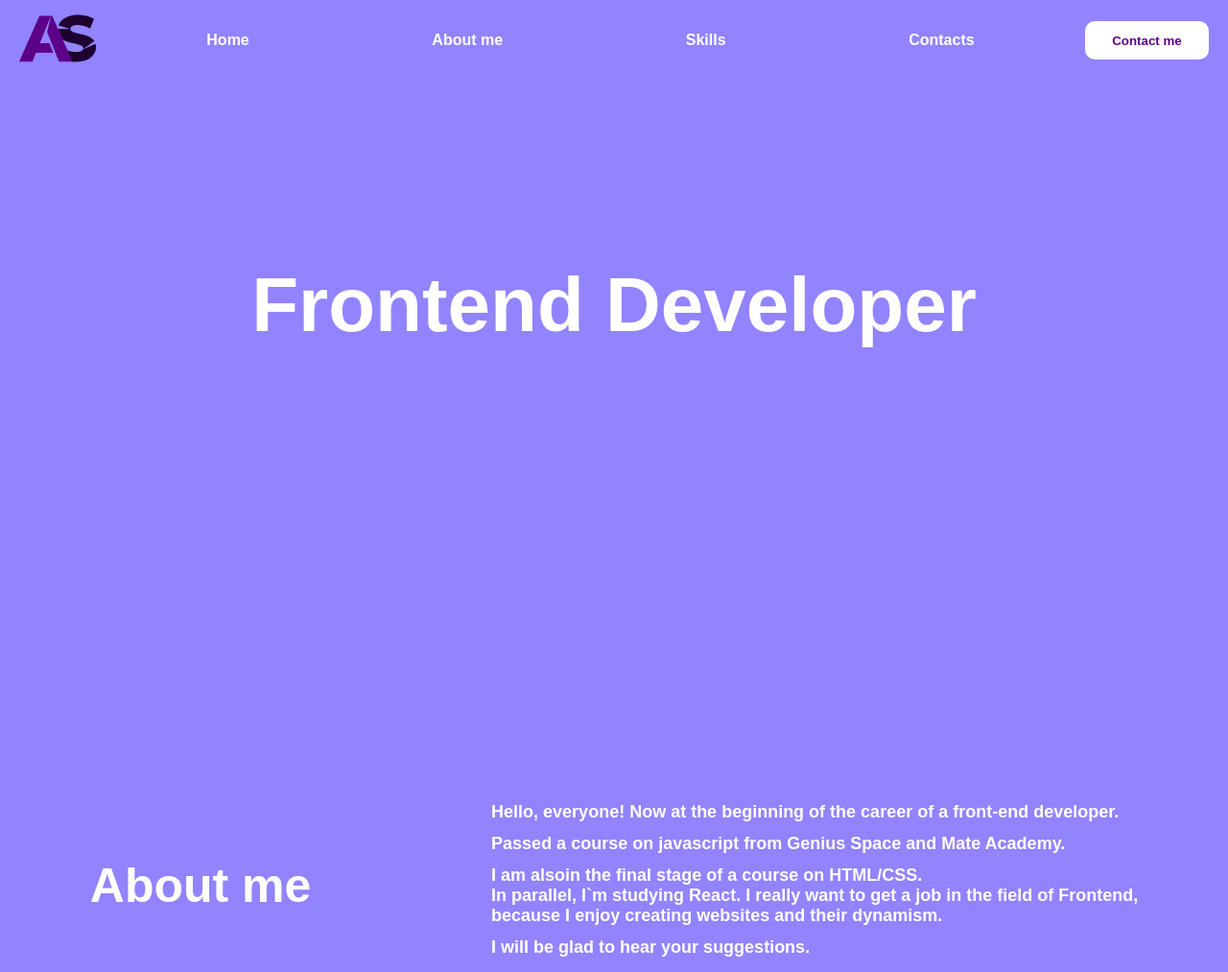
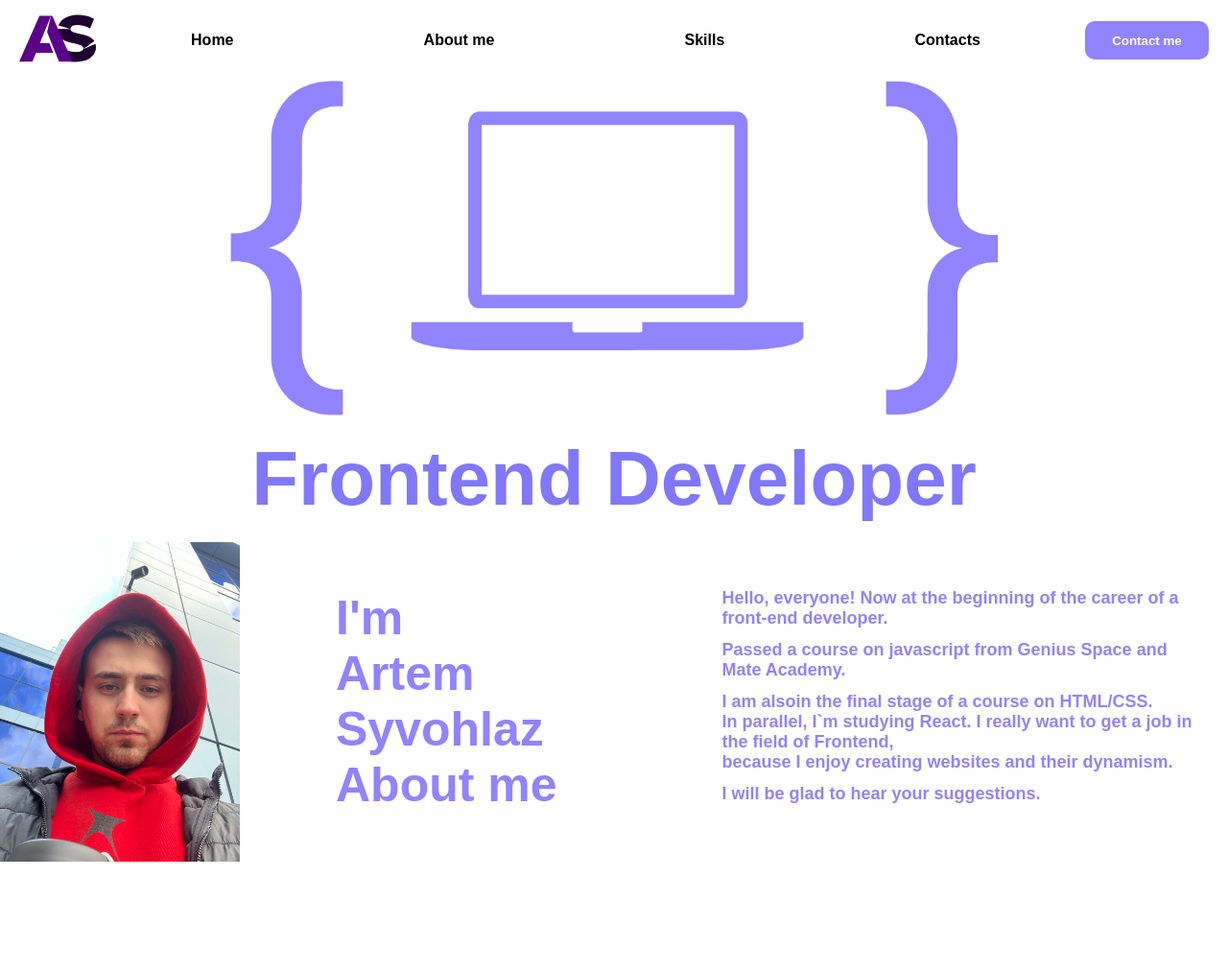
Before and after one commit to jonnytaddesky/CV, a plain HTML site: page index.html in a window 1280 px wide. Shown: the top 1013 px of the page at 96% size. Drawn offline with Linux system fonts and the light colour scheme; a web font is replaced by a local one.

Commit message:
change design

```diff
--- a/index.html
+++ b/index.html
@@ -24,10 +24,25 @@
     </header>
     <main>
       <section class="hero-section">
+        <img
+          class="hero-section-logo"
+          src="./images/hero-logo.png"
+          alt="Logo"
+        />
         <h1 class="hero-section-title">Frontend Developer</h1>
       </section>
       <section id="about_me" class="section-about">
-        <h2 class="section-about-title">About me</h2>
+        <img
+          class="section-about-photo"
+          src="./images/my-photo.jpg"
+          alt="My photo"
+        />
+        <h2 class="section-about-title">
+          I'm <br />
+          Artem Syvohlaz <br />
+          About me
+        </h2>
+
         <div class="section-about-info">
           <p class="section-about-item">
             Hello, everyone! Now at the beginning of the career of a
--- a/styles/style.css
+++ b/styles/style.css
@@ -57,11 +57,10 @@ html {
 }
 body {
   font-family: Montserrat, sans-serif;
-  background-color: #9283ff;
 }
 /* Header */
 .header {
-  position: absolute;
+  /* position: absolute; */
   top: 0;
   left: 0;
   width: 100%;
@@ -82,7 +81,7 @@ body {
 .header-nav-logo {
   width: 80px;
   height: 80px;
-  margin-right: 10px;
+  /* margin-right: 10px; */
 }
 
 .header-nav-list {
@@ -90,18 +89,21 @@ body {
   display: flex;
   justify-content: space-around;
   list-style: none;
-  margin: 20px 10px 20px 10px;
+  /* margin: 20px 10px 20px 10px; */
 }
 
 .header-nav-item {
   text-decoration: none;
-  color: white;
-  transition: color 0.5s;
+  color: black;
+  padding: 10px;
+  border-radius: 5px;
+  transition: color 0.3s;
 }
 
 .header-nav-item:hover {
   text-decoration: none;
-  color: #5d0089;
+  color: white;
+  background-color: #9283ff;
 }
 
 .header-button {
@@ -110,11 +112,11 @@ body {
   margin-right: 20px;
   margin-left: 10px;
   border-radius: 10px;
-  background-color: white;
-  color: #5d0089;
+  background-color: #9283ff;
+  color: white;
   border: 0;
   font-weight: 600;
-  transition: color 0.5s;
+  transition: color 0.3s;
 }
 
 .header-button:hover {
@@ -124,41 +126,60 @@ body {
 
 /* Hero */
 .hero-section {
-  padding: 272px 0;
-  background-color: #9283ff;
+  margin-bottom: 20px;
+  display: flex;
+  flex-direction: column;
+  justify-content: center;
+  align-items: center;
+}
+
+.hero-section-logo {
+  width: 800px;
+  text-align: center;
+  margin-bottom: 20px;
 }
 
 .hero-section-title {
-  color: white;
+  color: #8178f9;
   text-align: center;
+  width: 100%;
   font-size: 80px;
   font-weight: 900;
 }
 /* About */
 .section-about {
-  padding: 200px 0 245px 0;
+  padding: 0;
   display: flex;
   align-items: center;
-  justify-content: space-around;
-  /* border: 1px solid #9900f2; */
+  justify-content: center;
+  gap: 100px;
+  margin-bottom: 50px;
+}
+
+.section-about-photo {
+  width: 250px;
 }
 
 .section-about-title {
   font-size: 50px;
   font-weight: 800;
-  color: white;
+  color: #9283ff;
 }
 
 .section-about-info {
   font-size: 18px;
   font-weight: bold;
+  background-color: white;
+  padding: 20px;
+  border-radius: 10px;
 }
 
 .section-about-item {
   margin-bottom: 12px;
-  color: white;
+  color: #9283ff;
 }
 
+/* Skills */
 .section-skills {
   display: flex;
   flex-direction: column;
@@ -166,13 +187,13 @@ body {
   justify-content: center;
   text-align: center;
   padding: 100px 0 80px 0;
-  /* border: 1px solid #9900f2; */
 }
 
 .section-skills-title {
   font-size: 50px;
   font-weight: 800;
-  color: white;
+  color: #8178f9;
+  width: 100%;
 }
 
 .section-skills-list {
@@ -194,13 +215,13 @@ body {
   width: 170px;
   padding: 20px;
   background-color: white;
-  color: #5d0089;
+  color: #8178f9;
   border-radius: 25px;
   transition: transform 0.5s;
 }
 
 .section-skills-item:hover {
   transform: scale(1.2);
-  background-color: #5d0089;
+  background-color: #8178f9;
   color: white;
 }
```
Also changed, not shown: images/hero-logo.png (added), images/my-photo.jpg (added).
